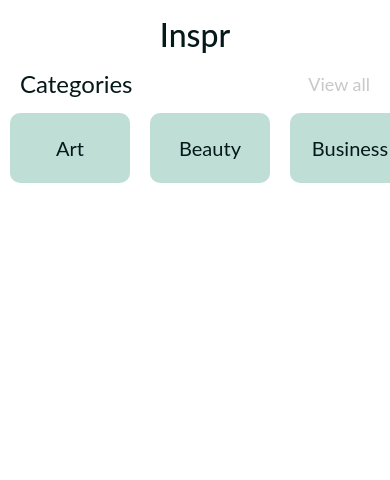
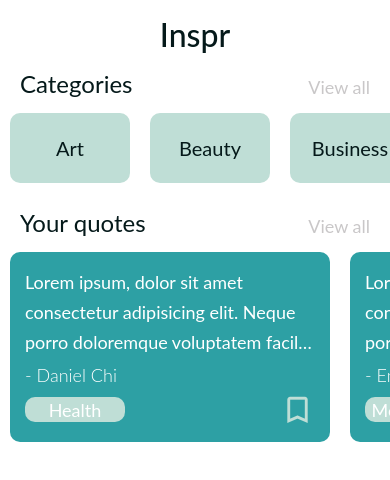
Before and after one commit to djcade32/InsprApp, a React Native app: screen / in a window 390 px wide. Shown: the top 480 px of the page. Built offline with nearby package versions, Linux system fonts and the light colour scheme.

Commit message:
Created your quotes list component

```diff
--- /dev/null
+++ b/assets/data/quotes.json
@@ -0,0 +1,26 @@
+[
+  {
+    "key": "quote1",
+    "author": "Daniel Chi",
+    "text": "Lorem ipsum, dolor sit amet consectetur adipisicing elit. Neque porro doloremque voluptatem facilis perferendis eaque?",
+    "category": "Health"
+  },
+  {
+    "key": "quote2",
+    "author": "Emmanuel Acho",
+    "text": "Lorem ipsum, dolor sit amet consectetur adipisicing elit. Neque porro doloremque.",
+    "category": "Motivation"
+  },
+  {
+    "key": "quote3",
+    "author": "Duke Richard",
+    "text": "Lorem ipsum, dolor sit amet consectetur adipisicing elit. Neque porro doloremque.",
+    "category": "Finance"
+  },
+  {
+    "key": "quote4",
+    "author": "Bernie Lee",
+    "text": "Lorem ipsum, dolor sit amet consectetur adipisicing elit. Neque porro doloremque voluptatem facilis perferendis eaque?",
+    "category": "Finance"
+  }
+]
--- a/package.json
+++ b/package.json
@@ -10,8 +10,10 @@
     "lint": "eslint . --ext .js,.jsx,.ts,.tsx"
   },
   "dependencies": {
+    "@types/react-native-vector-icons": "^6.4.13",
     "react": "18.1.0",
-    "react-native": "0.70.6"
+    "react-native": "0.70.6",
+    "react-native-vector-icons": "^9.2.0"
   },
   "devDependencies": {
     "@babel/core": "^7.12.9",
--- a/src/components/StyledText/StyledText.tsx
+++ b/src/components/StyledText/StyledText.tsx
@@ -9,6 +9,7 @@ const StyledText = (props?: TextProps) => {
   const isColorProp = !!styleProp?.color;
   return (
     <Text
+      numberOfLines={props?.numberOfLines}
       style={[
         props?.style,
         isColorProp ? styles.textCustom : styles.textDefault,
--- a/src/screens/HomeScreen/HomeScreen.tsx
+++ b/src/screens/HomeScreen/HomeScreen.tsx
@@ -2,7 +2,9 @@ import {FlatList, Pressable, View} from 'react-native';
 import React from 'react';
 import styles from './styles';
 import StyledText from '../../components/StyledText/StyledText';
-import spacing from '../../theme/spacing';
+import QUOTES_LIST from '../../../assets/data/quotes.json';
+import MaterialCommunityIcons from 'react-native-vector-icons/MaterialCommunityIcons';
+import colors from '../../theme/colors';
 
 const CATEGORIES_LIST = [
   'Art',
@@ -14,6 +16,7 @@ const CATEGORIES_LIST = [
   'Health',
   'Motivation',
 ];
+console.log(QUOTES_LIST);
 
 const HomeScreen = () => {
   return (
@@ -41,6 +44,48 @@ const HomeScreen = () => {
           showsHorizontalScrollIndicator={false}
         />
       </View>
+      {/* Your quotes list */}
+      <View style={styles.categoriesContainer}>
+        <View style={{flexDirection: 'row'}}>
+          <StyledText style={styles.categoriesTitle}>Your quotes</StyledText>
+          <StyledText style={styles.viewAllButton}>View all</StyledText>
+        </View>
+        <FlatList
+          style={styles.categoriesList}
+          data={QUOTES_LIST}
+          renderItem={({item}) => {
+            return (
+              <Pressable style={styles.quoteContainer}>
+                <StyledText numberOfLines={3} style={styles.quoteText}>
+                  {item.text}
+                </StyledText>
+                <StyledText style={styles.quoteAuthor}>
+                  - {item.author}
+                </StyledText>
+                <View
+                  style={{
+                    flexDirection: 'row',
+                    alignItems: 'center',
+                    justifyContent: 'space-between',
+                  }}>
+                  <View style={styles.categoryBadgeContainer}>
+                    <StyledText style={styles.categoryBadgeText}>
+                      {item.category}
+                    </StyledText>
+                  </View>
+                  <MaterialCommunityIcons
+                    size={35}
+                    name="bookmark-outline"
+                    style={{color: colors.mintGreen}}
+                  />
+                </View>
+              </Pressable>
+            );
+          }}
+          horizontal
+          showsHorizontalScrollIndicator={false}
+        />
+      </View>
     </View>
   );
 };
--- a/src/screens/HomeScreen/styles.ts
+++ b/src/screens/HomeScreen/styles.ts
@@ -6,7 +6,6 @@ import colors from '../../theme/colors';
 const styles = StyleSheet.create({
   screen: {
     marginHorizontal: spacing.sm,
-    // paddingRight: spacing.sm,
   },
   headerContainer: {
     paddingTop: spacing.xsm,
@@ -17,7 +16,9 @@ const styles = StyleSheet.create({
     fontWeight: fonts.weight.medium,
     textAlign: 'center',
   },
-  categoriesContainer: {},
+  categoriesContainer: {
+    marginBottom: spacing.md,
+  },
   categoriesTitle: {
     fontSize: fonts.size.lg,
   },
@@ -25,7 +26,7 @@ const styles = StyleSheet.create({
     fontSize: fonts.size.sm,
     color: colors.grey,
     marginLeft: 'auto',
-    alignSelf: 'center',
+    alignSelf: 'flex-end',
   },
   categoryContainer: {
     backgroundColor: colors.mintGreen,
@@ -43,6 +44,37 @@ const styles = StyleSheet.create({
     textAlign: 'center',
     fontSize: fonts.size.md,
   },
+  quoteContainer: {
+    backgroundColor: colors.darkGreen,
+    width: 320,
+    height: 190,
+    borderRadius: 10,
+    marginHorizontal: 10,
+    padding: spacing.xsm,
+    justifyContent: 'space-between',
+  },
+  quoteText: {
+    fontSize: fonts.size.sm,
+    color: 'white',
+    lineHeight: spacing.lg,
+  },
+  quoteAuthor: {
+    fontSize: fonts.size.sm,
+    fontWeight: fonts.weight.light,
+    color: 'white',
+  },
+  categoryBadgeContainer: {
+    backgroundColor: colors.mintGreen,
+    width: 100,
+    borderRadius: 10,
+    justifyContent: 'center',
+    height: 25,
+  },
+  categoryBadgeText: {
+    color: 'white',
+    textAlign: 'center',
+    fontSize: fonts.size.sm,
+  },
 });
 
 export default styles;
```
Also changed, not shown: 5 other files (tests, documents, lock files or other folders).
